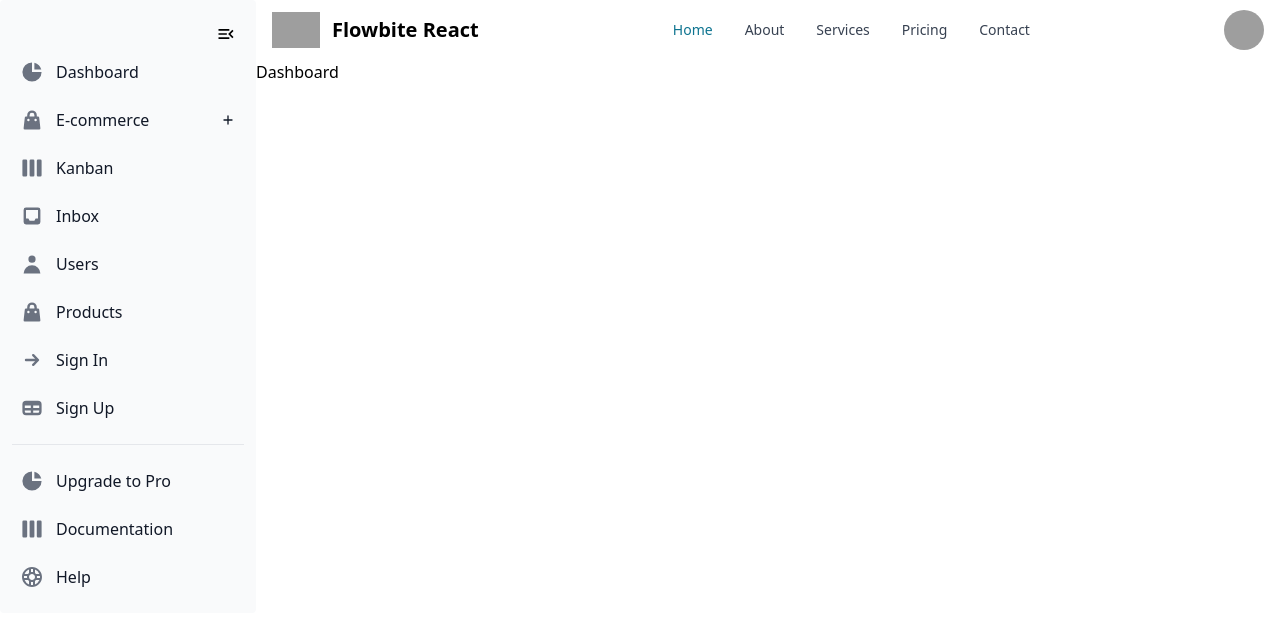
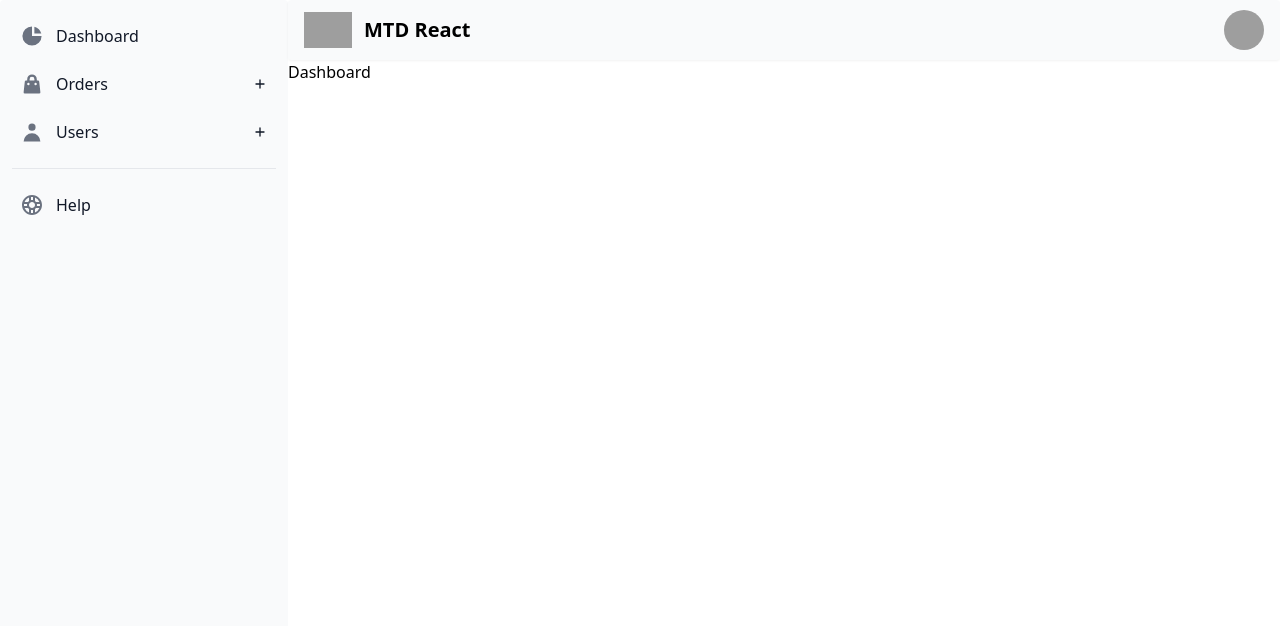
Before and after one commit to Sameony/mtdCrm, a React (Vite) app in the folder Frontend/: page / in a window 1280 px wide. Shown: the top 626 px of the page. Built offline with nearby package versions, Linux system fonts and the light colour scheme; grey boxes are pictures that could not be loaded.

Commit message:
Frontend: Sidebar Adjust and user login-logout

```diff
--- a/Frontend/src/features/Login/Login.tsx
+++ b/Frontend/src/features/Login/Login.tsx
@@ -1,25 +1,49 @@
-import { useState } from "react"
+import { useEffect, useState } from "react"
 import { authApis } from "../../config/authApi"
+import { Button } from "flowbite-react"
+import { toast } from "react-toastify"
+import { useNavigate } from "react-router-dom"
 
 const Login = () => {
     const [userDetails, setUserDetails] = useState<any>({})
+    const [loading, setLoading] = useState<boolean>(false)
+    const navigate = useNavigate()
 
     const onChangeField = (e: React.ChangeEvent<HTMLInputElement>) => {
         setUserDetails({ ...userDetails, [e.target.name]: e.target.value })
     }
+    useEffect(() => {
+        if (sessionStorage.getItem("user"))
+            navigate("/")
+    }, [])
 
     const onFormSubmit = async () => {
+        setLoading(true)
         try {
             let res = await authApis.postLogin(userDetails)
-            console.log(res)
+            if (res.data.status) {
+                console.log(res.data)
+                toast.success("Logged in successfully")
+                sessionStorage.setItem("user",res.data.data)
+                navigate("/")
+            } else {
+                toast.error(res.data.err)
+                // toast.error(res)
+            }
+            // console.log(res)
 
         } catch (error) {
+
+            toast.error(error?.toString() ?? "Something went wrong")
             console.log(error)
+        } finally {
+            setLoading(false)
         }
     }
     // console.log(userDetails)
     return (
-        <><div className="flex min-h-full flex-1 flex-col justify-center px-6 py-12 lg:px-8">
+        <>
+            <div className="flex min-h-full flex-1 flex-col justify-center px-6 py-12 lg:px-8">
                 <div className="sm:mx-auto sm:w-full sm:max-w-sm">
                     <img
                         className="mx-auto h-10 w-10"
@@ -74,14 +98,14 @@ const Login = () => {
                     </div>
 
                     <div>
-                    <button
+                        <Button isProcessing={loading}
                             onClick={() => onFormSubmit()}
                             type="submit"
                             className="flex w-full justify-center rounded-md bg-indigo-600 px-3 py-1.5 text-sm font-semibold leading-6 text-white shadow-sm hover:bg-indigo-500 focus-visible:outline focus-visible:outline-2 focus-visible:outline-offset-2 focus-visible:outline-indigo-600"
 
                         >
                             Sign in
-                    </button>
+                        </Button>
                     </div>
 
                 </div>
--- a/Frontend/src/layout/Nav.tsx
+++ b/Frontend/src/layout/Nav.tsx
@@ -1,13 +1,18 @@
 import { Avatar, Dropdown, Navbar } from "flowbite-react";
+import { HiCog, HiCurrencyDollar, HiLogout, HiViewGrid } from "react-icons/hi";
+import { MdMenu, MdMenuOpen } from "react-icons/md";
+import { useNavigate } from "react-router-dom";
 
-export default function NavBar() {
+
+export default function NavBar({toggleSidebar, isSidebarOpen}:any) {
+  const navigate = useNavigate();
   return (
-    <Navbar fluid rounded>
-      <Navbar.Brand href="https://flowbite-react.com">
+    <Navbar className="bg-gray-50 drop-shadow-sm" fluid rounded>
+      <Navbar.Brand href="/">
         <img src="https://tailwindui.com/img/logos/mark.svg?color=indigo&shade=600" className="mr-3 h-6 sm:h-9" alt="Flowbite React Logo" />
-        <span className="self-center whitespace-nowrap text-xl font-semibold dark:text-white">Flowbite React</span>
+        <span className="self-center whitespace-nowrap text-xl font-semibold dark:text-white">MTD React</span>
       </Navbar.Brand>
-      <div className="flex md:order-2">
+      <div className=" flex items-center md:order-2">
         <Dropdown
           arrowIcon={false}
           inline
@@ -16,26 +21,21 @@ export default function NavBar() {
           }
         >
           <Dropdown.Header>
-            <span className="block text-sm">Bonnie Green</span>
-            <span className="block truncate text-sm font-medium">name@flowbite.com</span>
+            <span className="block text-base font-thin">Bonnie Green</span>
+            <span className="block truncate text-sm">{sessionStorage.getItem("user")}</span>
           </Dropdown.Header>
-          <Dropdown.Item>Dashboard</Dropdown.Item>
-          <Dropdown.Item>Settings</Dropdown.Item>
-          <Dropdown.Item>Earnings</Dropdown.Item>
+          <Dropdown.Item href="/" icon={HiViewGrid}>Dashboard</Dropdown.Item>
+          <Dropdown.Item icon={HiCog}>Settings</Dropdown.Item>
+          <Dropdown.Item icon={HiCurrencyDollar}>Earnings</Dropdown.Item>
           <Dropdown.Divider />
-          <Dropdown.Item>Sign out</Dropdown.Item>
+          <Dropdown.Item icon={HiLogout} onClick={()=>{
+            sessionStorage.clear()
+            navigate("/login");
+          }}>Sign out</Dropdown.Item>
         </Dropdown>
-        <Navbar.Toggle />
+        {isSidebarOpen?<MdMenuOpen className="text-2xl mx-2 lg:hidden" onClick={()=>toggleSidebar()} />:<MdMenu className="text-2xl mx-2 lg:hidden" onClick={()=>toggleSidebar()} />}
       </div>
-      <Navbar.Collapse>
-        <Navbar.Link href="#" active>
-          Home
-        </Navbar.Link>
-        <Navbar.Link href="#">About</Navbar.Link>
-        <Navbar.Link href="#">Services</Navbar.Link>
-        <Navbar.Link href="#">Pricing</Navbar.Link>
-        <Navbar.Link href="#">Contact</Navbar.Link>
-      </Navbar.Collapse>
+
     </Navbar>
   );
 }
--- a/Frontend/src/layout/Sidebar.tsx
+++ b/Frontend/src/layout/Sidebar.tsx
@@ -1,63 +1,49 @@
 import { Sidebar } from "flowbite-react";
 import { BiBuoy } from "react-icons/bi";
 import { HiArrowSmRight, HiChartPie, HiInbox, HiOutlineMinusSm, HiOutlinePlusSm, HiShoppingBag, HiTable, HiUser, HiViewBoards } from "react-icons/hi";
-import { MdMenu, MdMenuOpen } from "react-icons/md";
 import { twMerge } from "tailwind-merge";
 
 const NavSideBar = ({isSidebarOpen, setIsSidebarOpen}:any) => {
 
     return (
-        <Sidebar aria-label="Sidebar" className={`${isSidebarOpen ? "" : "hidden"}`}>
-            <div className="flex justify-end">
+        <Sidebar aria-label="Sidebar" className={`${isSidebarOpen ? "" : "hidden"} h-[calc(100vh-4rem)] overflow-hidden w-screen sm:w-[18rem] sm:overflow-auto`}>
+            {/* <div className="flex justify-end sm:hidden">
                 <div className="p-2 text-xl cursor-pointer" onClick={() => setIsSidebarOpen(!isSidebarOpen)}>
                     {!isSidebarOpen ? <MdMenu /> : <MdMenuOpen />}
                 </div>
-            </div>
-            <Sidebar.Items>
+            </div> */}
+            <Sidebar.Items className="text-xl">
                 <Sidebar.ItemGroup>
-                    <Sidebar.Item href="#" icon={HiChartPie}>
+                    <Sidebar.Item href="/" icon={HiChartPie}>
                         Dashboard
                     </Sidebar.Item>
                     <Sidebar.Collapse
                         icon={HiShoppingBag}
-                        label="E-commerce"
+                        label="Orders"
                         renderChevronIcon={(theme, open) => {
                             const IconComponent = open ? HiOutlineMinusSm : HiOutlinePlusSm;
 
                             return <IconComponent aria-hidden className={twMerge(theme.label.icon.open[open ? 'on' : 'off'])} />;
                         }}
                     >
-                        <Sidebar.Item href="#">Products</Sidebar.Item>
-                        <Sidebar.Item href="#">Sales</Sidebar.Item>
+                        <Sidebar.Item href="/orders/">View Orders</Sidebar.Item>
+                        <Sidebar.Item href="/orders/add">Create Order</Sidebar.Item>
                         <Sidebar.Item href="#">Refunds</Sidebar.Item>
                         <Sidebar.Item href="#">Shipping</Sidebar.Item>
                     </Sidebar.Collapse>
-                    <Sidebar.Item href="#" icon={HiViewBoards}>
-                        Kanban
-                    </Sidebar.Item>
-                    <Sidebar.Item href="#" icon={HiInbox}>
-                        Inbox
-                    </Sidebar.Item>
-                    <Sidebar.Item href="#" icon={HiUser}>
-                        Users
-                    </Sidebar.Item>
-                    <Sidebar.Item href="#" icon={HiShoppingBag}>
-                        Products
-                    </Sidebar.Item>
-                    <Sidebar.Item href="#" icon={HiArrowSmRight}>
-                        Sign In
-                    </Sidebar.Item>
-                    <Sidebar.Item href="#" icon={HiTable}>
-                        Sign Up
-                    </Sidebar.Item>
+
+                    <Sidebar.Collapse href="#" icon={HiUser} label="Users"
+                     renderChevronIcon={(theme, open) => {
+                            const IconComponent = open ? HiOutlineMinusSm : HiOutlinePlusSm;
+
+                            return <IconComponent aria-hidden className={twMerge(theme.label.icon.open[open ? 'on' : 'off'])} />;
+                        }}>
+
+                        <Sidebar.Item href="/users">View Users</Sidebar.Item>
+                        <Sidebar.Item href="/users/add">Add Users</Sidebar.Item>
+                    </Sidebar.Collapse>
                 </Sidebar.ItemGroup>
                 <Sidebar.ItemGroup>
-                    <Sidebar.Item href="#" icon={HiChartPie}>
-                        Upgrade to Pro
-                    </Sidebar.Item>
-                    <Sidebar.Item href="#" icon={HiViewBoards}>
-                        Documentation
-                    </Sidebar.Item>
                     <Sidebar.Item href="#" icon={BiBuoy}>
                         Help
                     </Sidebar.Item>
```
Lines whose indentation alone changed are shown as unchanged.
